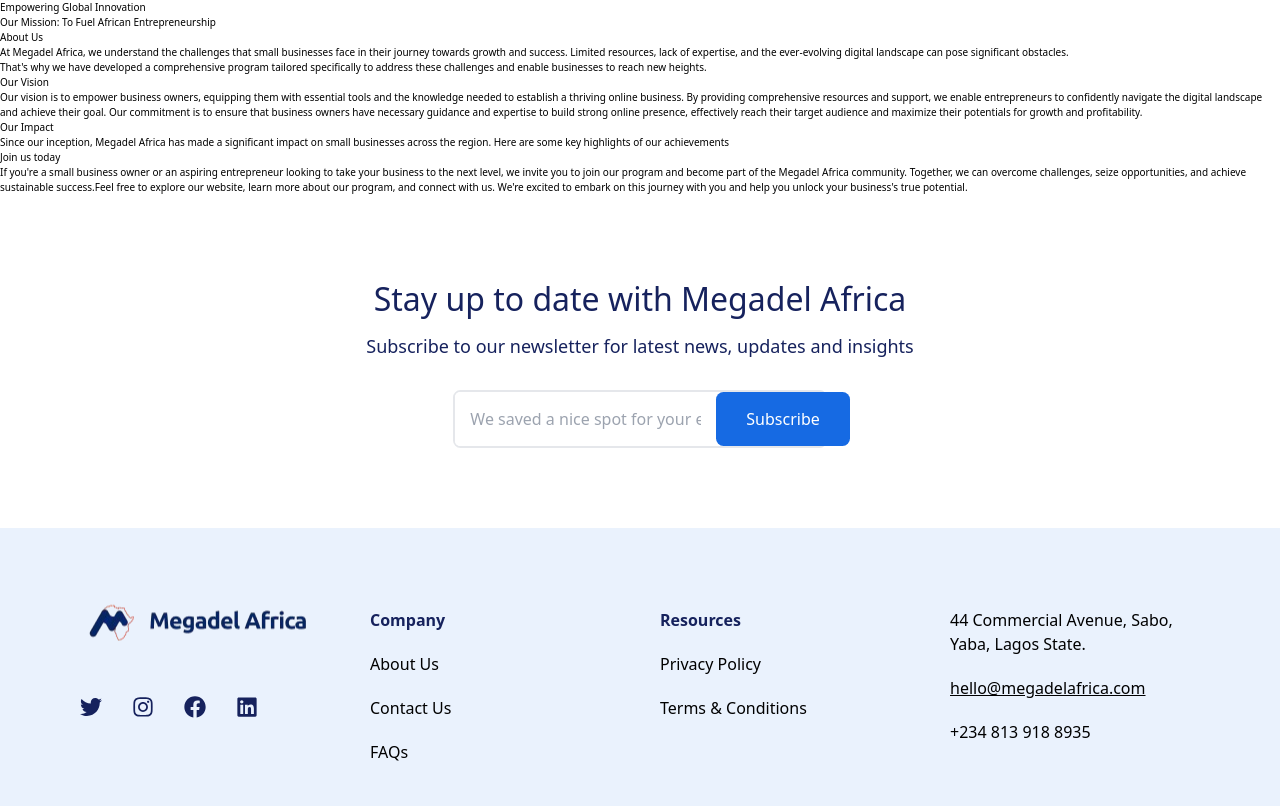
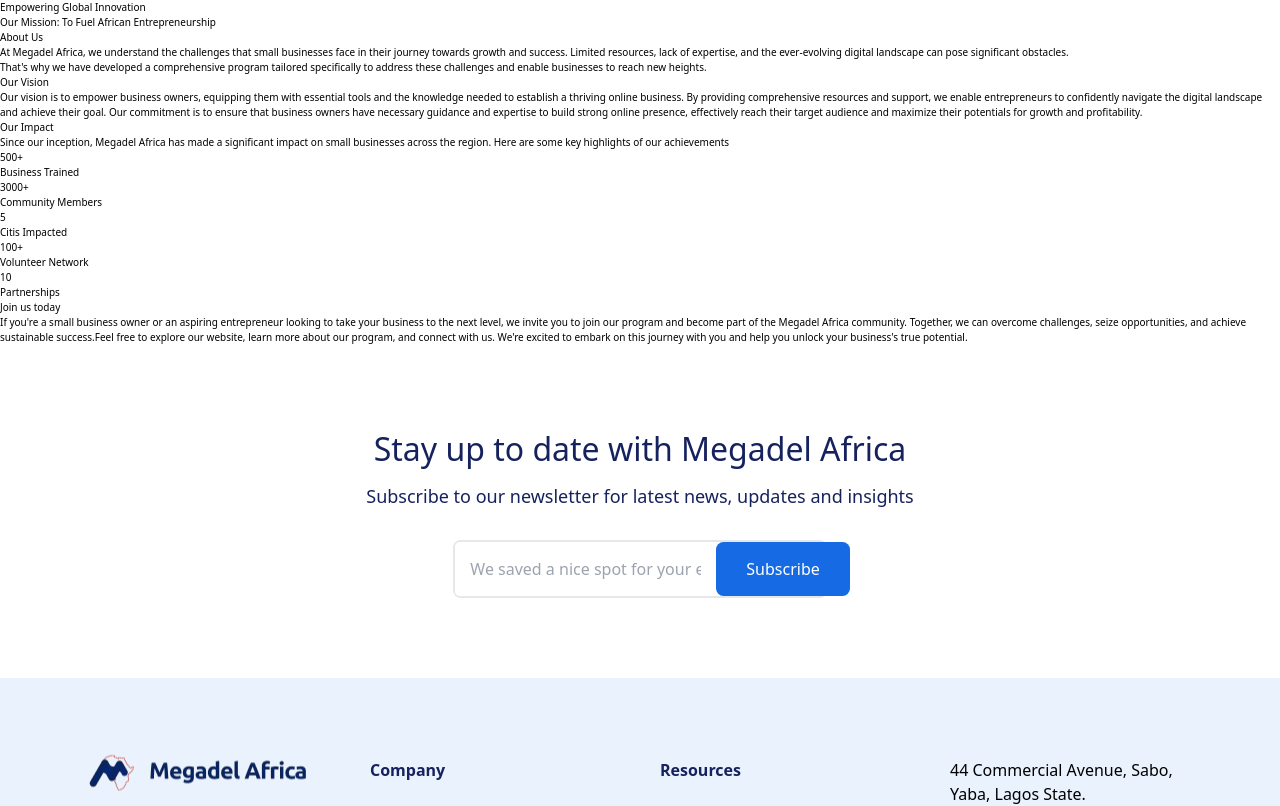
Before and after one commit to Thoobi/megadel-africa, a React (Vite) app: page /about in a window 1280 px wide. Shown: the top 806 px of the page. Built offline with nearby package versions, Linux system fonts and the light colour scheme.

Commit message:
feat: integrate impact data into About page for enhanced content display

```diff
--- a/src/pages/About.jsx
+++ b/src/pages/About.jsx
@@ -1,5 +1,6 @@
 import Footer from "../components/footer";
 import Subscribe from "../components/subscribe";
+import { impact } from "../utils/util";
 
 export default function About() {
   return (
@@ -55,7 +56,15 @@
             our achievements
           </p>
 
-          <ul></ul>
+          <ul>
+            {impact.map((item, i) => (
+              <li key={i}>
+                <h3>{item.numbers}</h3>
+                <h5>{item.title}</h5>
+                <p>{item.content}</p>
+              </li>
+            ))}
+          </ul>
         </section>
 
         <section>
```
